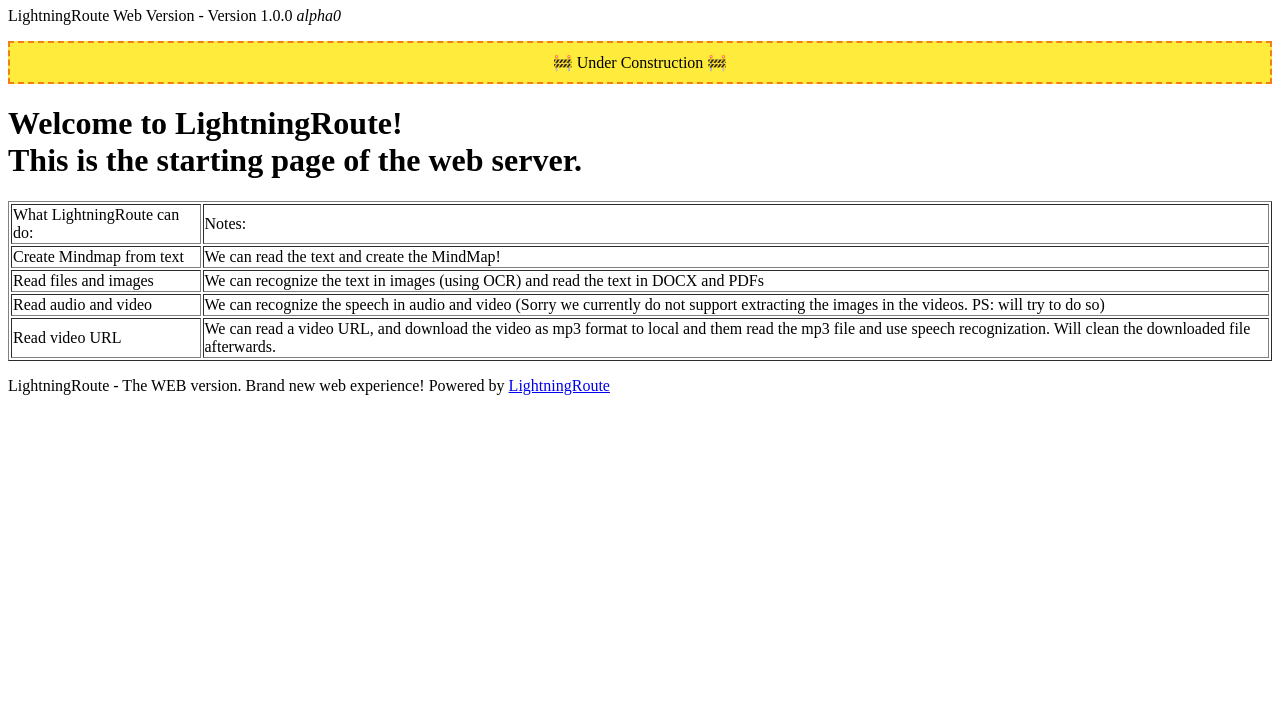
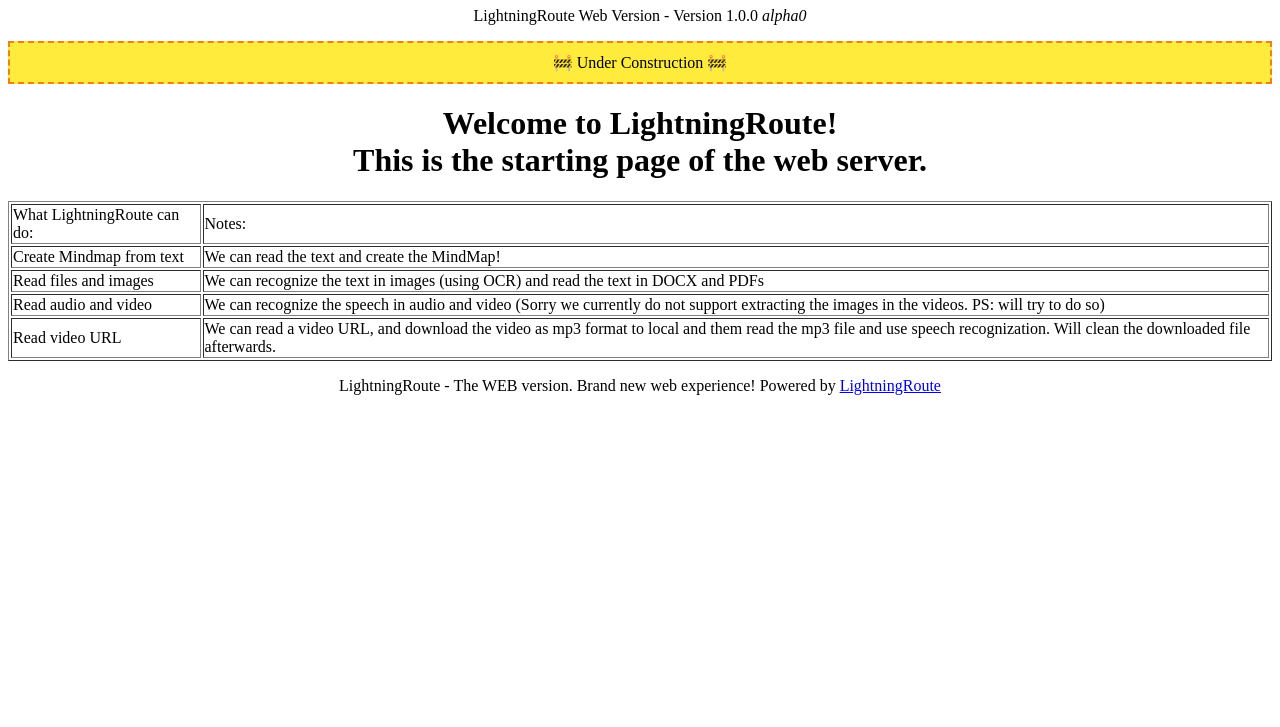
Before and after one commit to Unknownuserfrommars/LightningRoute-Web, a plain HTML site: page index.html in a window 1280 px wide. Shown: the part 73-800 px from the top of the page. Drawn offline with Linux system fonts and the light colour scheme.

Commit message:
Set text align as center (version 1.0.0-a0.post3)
Set the align of everything (almost, i'd say) to center
Version: 1.0.0 alpha (post 3)

```diff
--- a/index.html
+++ b/index.html
@@ -9,18 +9,18 @@
         <div class="main-content">
             <header class="header">
                 <div class="container">
-                    <h1>LightningRoute</h1>
-                    <p>LightningRoute Web Version - Version 1.0.0 <i>alpha0</i></p>
+                    <h1 style="text-align: center;">LightningRoute</h1>
+                    <p style="text-align: center;">LightningRoute Web Version - Version 1.0.0 <i>alpha0</i></p>
                     <div style="background: #ffeb3b; padding: 10px; text-align: center; border: 2px dashed #f57f17;">
                         🚧 Under Construction 🚧
                       </div>
                 </div>
             </header>
-            <h1>
+            <h1 style="text-align: center;">
                 Welcome to LightningRoute! <br>
                 This is the starting page of the web server. <br>
             </h1>
-            <table border="1">
+            <table border="1", align="center">
                 <tr>
                     <td>What LightningRoute can do:</td>
                     <td>Notes:</td>
@@ -45,7 +45,7 @@
         </div>
         <footer>
             <div class="container">
-                <p>LightningRoute - The WEB version. Brand new web experience!
+                <p style="text-align: center;">LightningRoute - The WEB version. Brand new web experience!
                    Powered by <a href="https://www.github.com/Unknownuserfrommars/LightningRoute-Web", target="_blank">LightningRoute</a>
                 </p>
             </div>
```
